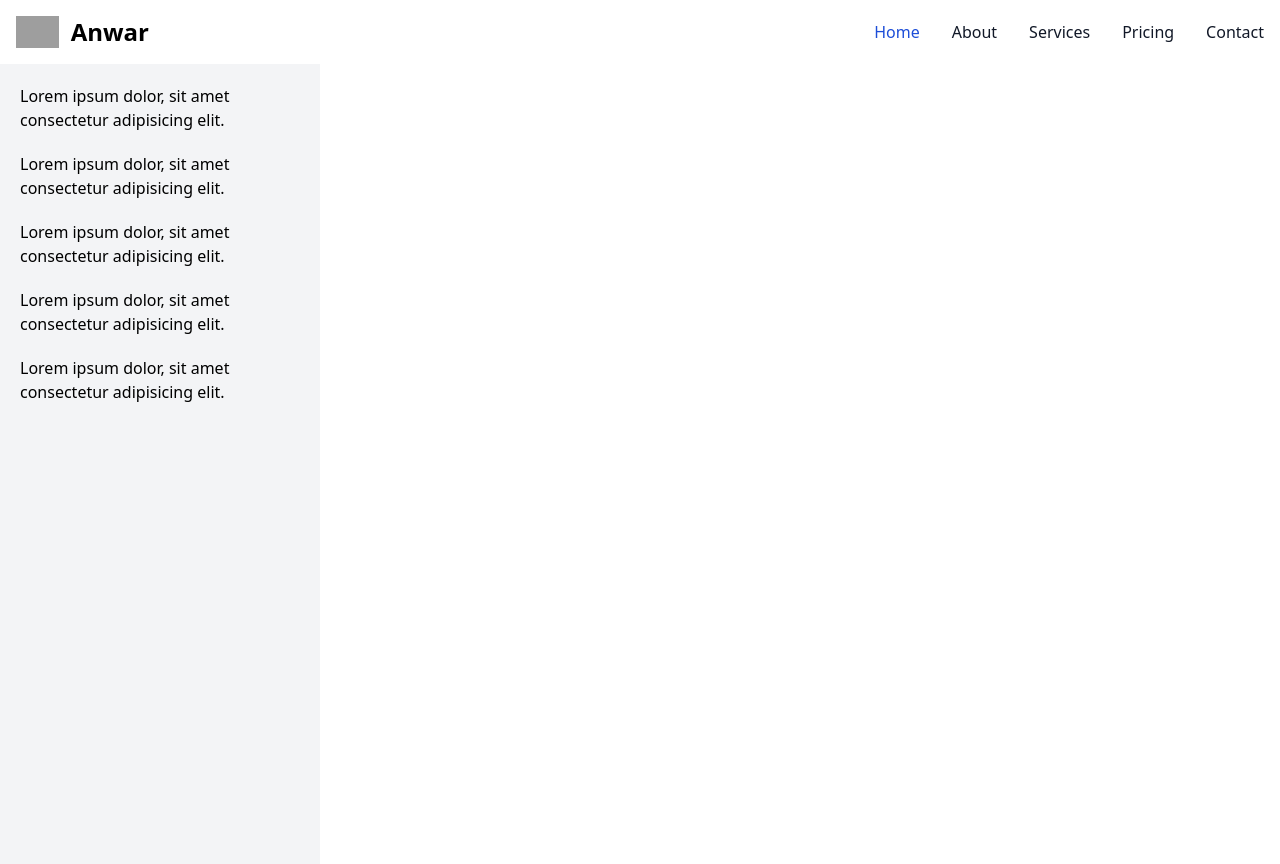
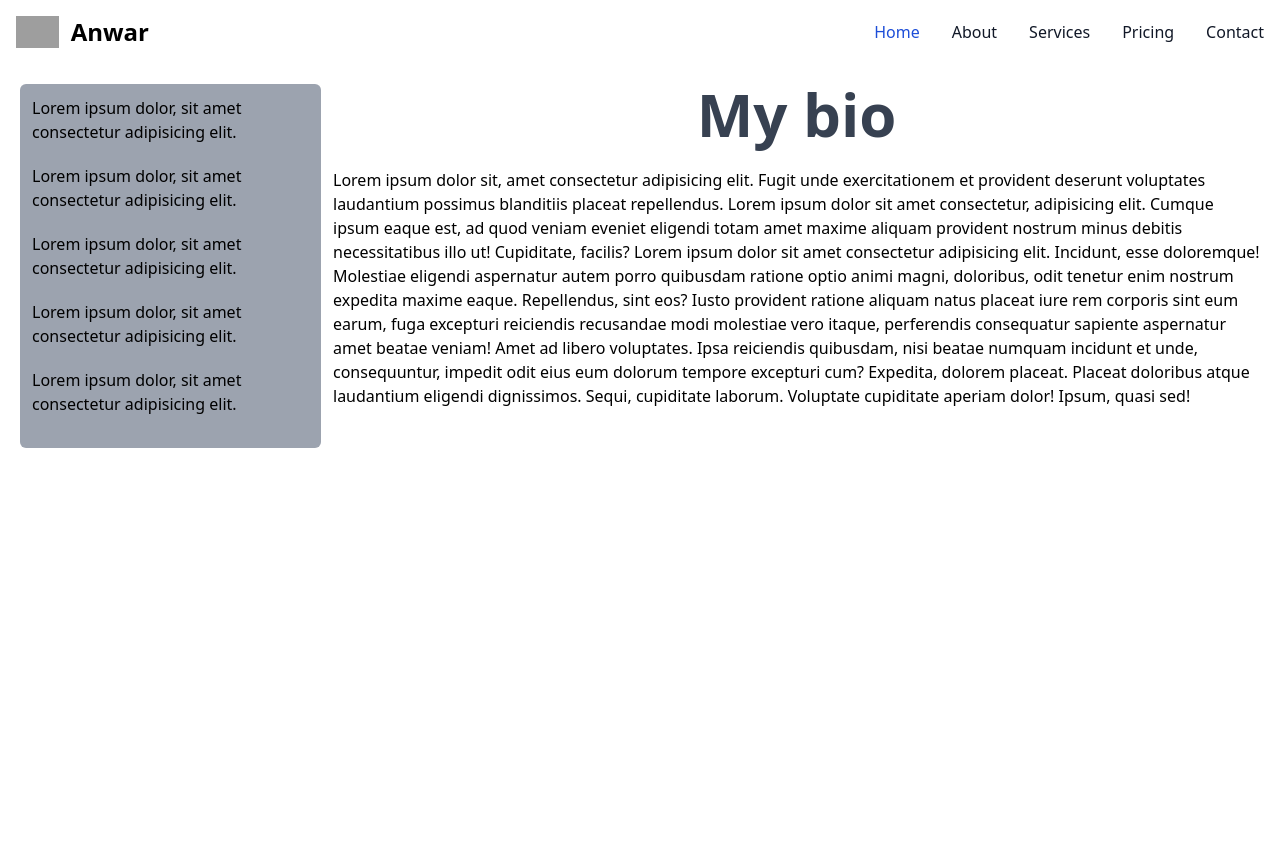
Before and after one commit to ShoAnn/CRUD-laravel, a Laravel app: page / in a window 1280 px wide. After the commit the page ends 448 px from the top, so only its background shows below. Run offline with Laravel 10, Linux system fonts and the light colour scheme; style sheets or scripts are compiled from the project's sources; grey boxes are pictures that could not be loaded.

Commit message:
Added home content Updated sidebar styling

```diff
--- a/resources/views/layouts/main.blade.php
+++ b/resources/views/layouts/main.blade.php
@@ -13,14 +13,16 @@
 </head>
 
 <body>
-    <div class="container mx-auto p">
+    <div class="container mx-auto">
         @include('layouts.partials.navbar')
-        <div class="flex flex-row">
-            <div class="sidebar basis-1/4">
-                @include('layouts.partials.sidebar')
-            </div>
-            <div class="content basis-3/4">
-                @yield('content')
+        <div class="grid grid-cols-1 gap-3 sm:grid-cols-4 m-5 ">
+            @include('layouts.partials.sidebar')
+
+            <div class="content col-span-3 ">
+                <div class="flex flex-col items-center gap-3 justify-center">
+                    <h1 class="text-6xl font-bold text-gray-700 pb-3">@yield('heading')</h1>
+                    @yield('content')
+                </div>
             </div>
         </div>
     </div>
--- a/resources/views/layouts/partials/sidebar.blade.php
+++ b/resources/views/layouts/partials/sidebar.blade.php
@@ -1,11 +1,9 @@
-<aside class="h-screen sticky top-0 p-5 bg-gray-100">
-    <div class="h-full">
-        <ul class="list-none">
+<aside class="h-full sm:sticky sm:top-10  bg-gray-400 rounded-md">
+    <ul class="list-none p-3">
         <li class="pb-5">Lorem ipsum dolor, sit amet consectetur adipisicing elit. </li>
         <li class="pb-5">Lorem ipsum dolor, sit amet consectetur adipisicing elit. </li>
         <li class="pb-5">Lorem ipsum dolor, sit amet consectetur adipisicing elit. </li>
         <li class="pb-5">Lorem ipsum dolor, sit amet consectetur adipisicing elit. </li>
         <li class="pb-5">Lorem ipsum dolor, sit amet consectetur adipisicing elit. </li>
     </ul>
-    </div>
 </aside>
--- a/resources/views/pages/static/home.blade.php
+++ b/resources/views/pages/static/home.blade.php
@@ -1 +1,19 @@
 @extends('layouts.main')
+
+@section('title', 'Homepage')
+
+@section('heading', 'My bio')
+
+@section('content')
+    <p class="text-black">Lorem ipsum dolor sit, amet consectetur adipisicing elit. Fugit unde
+        exercitationem et provident deserunt voluptates laudantium possimus blanditiis placeat repellendus.
+        Lorem ipsum dolor sit amet consectetur, adipisicing elit. Cumque ipsum eaque est, ad quod veniam eveniet eligendi
+        totam amet maxime aliquam provident nostrum minus debitis necessitatibus illo ut! Cupiditate, facilis?
+        Lorem ipsum dolor sit amet consectetur adipisicing elit. Incidunt, esse doloremque! Molestiae eligendi aspernatur
+        autem porro quibusdam ratione optio animi magni, doloribus, odit tenetur enim nostrum expedita maxime eaque.
+        Repellendus, sint eos? Iusto provident ratione aliquam natus placeat iure rem corporis sint eum earum, fuga
+        excepturi reiciendis recusandae modi molestiae vero itaque, perferendis consequatur sapiente aspernatur amet beatae
+        veniam! Amet ad libero voluptates. Ipsa reiciendis quibusdam, nisi beatae numquam incidunt et unde, consequuntur,
+        impedit odit eius eum dolorum tempore excepturi cum? Expedita, dolorem placeat. Placeat doloribus atque laudantium
+        eligendi dignissimos. Sequi, cupiditate laborum. Voluptate cupiditate aperiam dolor! Ipsum, quasi sed!</p>
+@endsection
```
Lines whose indentation alone changed are shown as unchanged.
